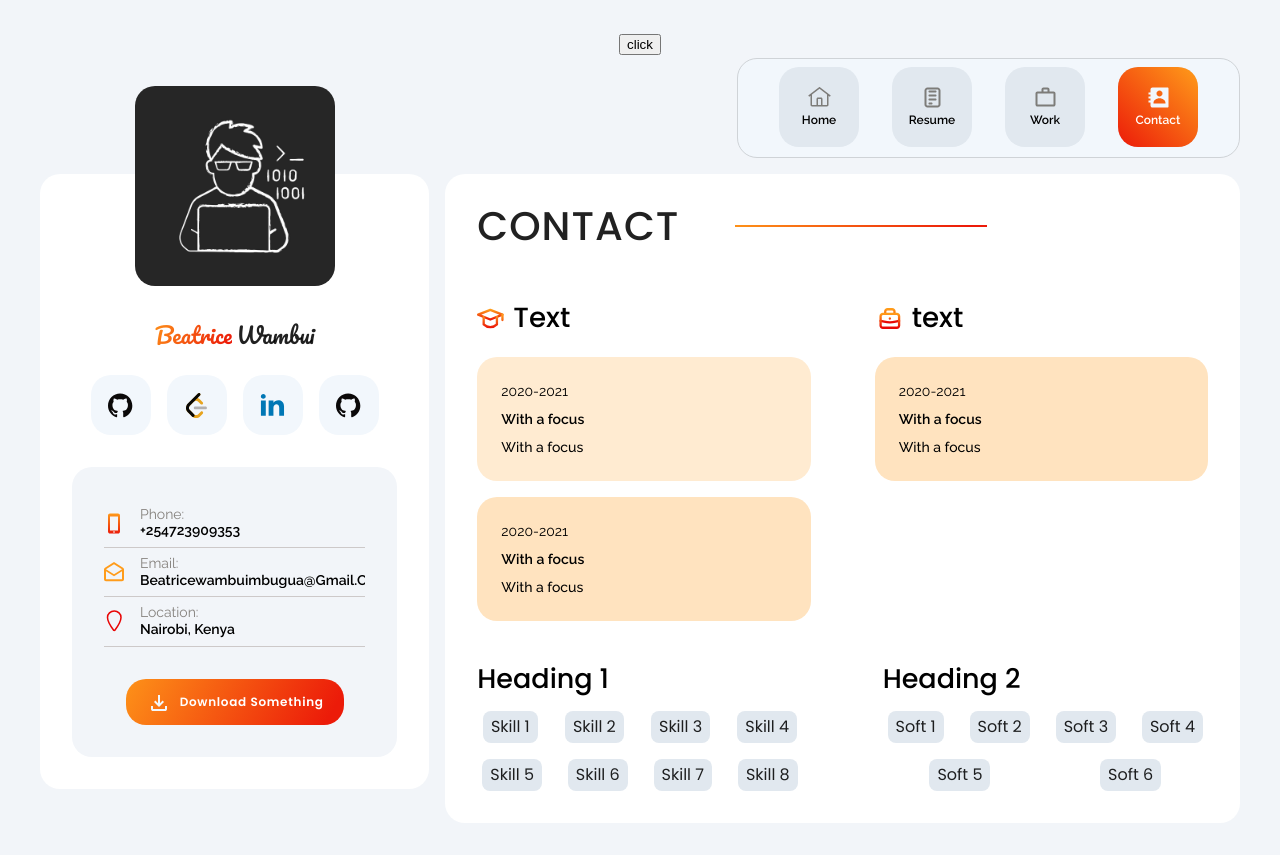
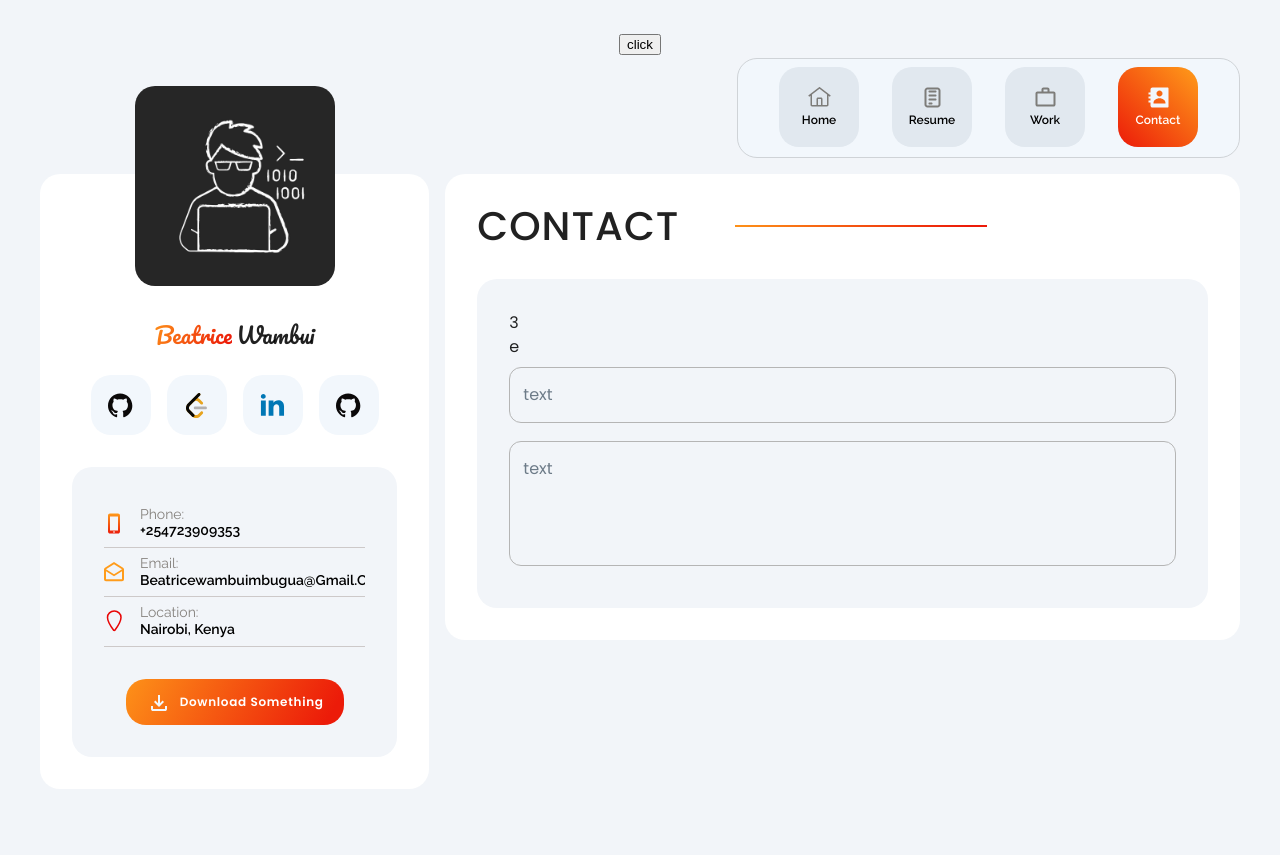
Before and after one commit to IrfanAlvi01/folio-alpha, a React (Vite) app: page / in a window 1280 px wide. Both pictures are taken after a click on the button "Contact". After the commit the page ends 821 px from the top, so only its background shows below. Built offline with nearby package versions, Linux system fonts and the light colour scheme.

Commit message:
started working on contact section of the folio

```diff
--- a/src/components/maincontainer/contact/Index.jsx
+++ b/src/components/maincontainer/contact/Index.jsx
@@ -1,33 +1,12 @@
 import React from "react";
-import { Box, Grid, Slide, Typography } from "@mui/material";
+import { Box, Grid, Slide, Stack, TextField, Typography } from "@mui/material";
 import {
   MainHeader,
-  coloredBoxStyle1,
-  coloredBoxStyle2,
-  coloredChipBox,
+  textfieldStyle,
   globleTypographies,
   mainContainerBoxStyle,
+  sidebarInfoStackStyle,
 } from "../../../utils/muiComponentStyles";
-import { CodeIcon, EduIcon, ExpIcon } from "../../../assets/AssetExporter";
-
-const workSkillList = [
-  "Skill 1",
-  "Skill 2",
-  "Skill 3",
-  "Skill 4",
-  "Skill 5",
-  "Skill 6",
-  "Skill 7",
-  "Skill 8",
-];
-const softSkillList = [
-  "Soft 1",
-  "Soft 2",
-  "Soft 3",
-  "Soft 4",
-  "Soft 5",
-  "Soft 6",
-];
 
 const Index = ({ currentIndex, activeIndex }) => {
   return (
@@ -42,156 +21,34 @@ const Index = ({ currentIndex, activeIndex }) => {
         <MainHeader leftDir={"190%"} variant="custom">
           Contact
         </MainHeader>
-        <Grid spacing={8} mt={-4} container>
-          <Grid item sm={6}>
-            <Box my={2} display={"flex"} alignItems={"center"}>
-              <Box component={EduIcon} sx={{ minWidth: 20, mr: 1 }} />
-              <Typography
-                component="span"
-                sx={globleTypographies}
-                variant="education"
-              >
-                Text
-              </Typography>
-            </Box>
-            <Box sx={coloredBoxStyle1}>
-              <Typography
-                my={1}
-                component="p"
-                sx={globleTypographies}
-                variant="education1"
-              >
-                2020-2021
-              </Typography>
-              <Typography
-                my={1}
-                component="p"
-                sx={globleTypographies}
-                variant="education2"
-              >
-                With a focus
-              </Typography>
-              <Typography
-                my={1}
-                component="p"
-                sx={globleTypographies}
-                variant="education3"
-              >
-                With a focus
-              </Typography>
-            </Box>
-            <Box mt={2} sx={coloredBoxStyle2}>
-              <Typography
-                my={1}
-                component="p"
-                sx={globleTypographies}
-                variant="education1"
-              >
-                2020-2021
-              </Typography>
-              <Typography
-                my={1}
-                component="p"
-                sx={globleTypographies}
-                variant="education2"
-              >
-                With a focus
-              </Typography>
-              <Typography
-                my={1}
-                component="p"
-                sx={globleTypographies}
-                variant="education3"
-              >
-                With a focus
-              </Typography>
-            </Box>
-          </Grid>
-          <Grid item sm={6}>
-            <Box my={2} display={"flex"} alignItems={"center"}>
-              <Box component={ExpIcon} sx={{ minWidth: 20, mr: 1 }} />
-              <Typography
-                component="span"
-                sx={{ ...globleTypographies, fontWeight: 700 }}
-                variant="education"
-              >
-                text
-              </Typography>
-            </Box>
-            <Box sx={coloredBoxStyle2}>
-              <Typography
-                my={1}
-                component="p"
-                sx={globleTypographies}
-                variant="education1"
-              >
-                2020-2021
-              </Typography>
-              <Typography
-                my={1}
-                component="p"
-                sx={globleTypographies}
-                variant="education2"
-              >
-                With a focus
-              </Typography>
-              <Typography
-                my={1}
-                component="p"
-                sx={globleTypographies}
-                variant="education3"
-              >
-                With a focus
-              </Typography>
-            </Box>
-          </Grid>
-        </Grid>
-        <Grid spacing={10} mt={-4} container>
-          <Grid item sm={6}>
-            <Typography
-              component="span"
-              sx={globleTypographies}
-              variant="workSkillHeading"
-            >
-              Heading 1
-            </Typography>
-            <Box
-              mt={2}
-              gap={2}
-              display="flex"
-              flexWrap="wrap"
-              justifyContent="space-around"
-            >
-              {workSkillList?.map((skill, idx) => (
-                <Box key={idx} sx={coloredChipBox}>
-                  {skill}
-                </Box>
-              ))}
-            </Box>
-          </Grid>
-          <Grid item sm={6}>
-            <Typography
-              component="span"
-              sx={globleTypographies}
-              variant="workSkillHeading"
-            >
-              Heading 2
-            </Typography>
-            <Box
-              mt={2}
-              gap={2}
-              display="flex"
-              flexWrap="wrap"
-              justifyContent="space-around"
-            >
-              {softSkillList?.map((skill, idx) => (
-                <Box key={idx} sx={coloredChipBox}>
-                  {skill}
-                </Box>
-              ))}
-            </Box>
-          </Grid>
-        </Grid>
+        <Stack sx={sidebarInfoStackStyle}>
+          <Typography>3</Typography>
+          <Typography>e</Typography>
+
+          <TextField
+            fullWidth
+            sx={{ ...textfieldStyle, mt: 1 }}
+            label="text"
+            rows={4}
+            name="note"
+            // onChange={(e) => handleStateChange(e)}
+            InputLabelProps={{
+              style: { color: "#6D7B88" },
+            }}
+          />
+          <TextField
+            fullWidth
+            multiline
+            sx={{ ...textfieldStyle, mt: 1 }}
+            label="text"
+            rows={4}
+            name="note"
+            // onChange={(e) => handleStateChange(e)}
+            InputLabelProps={{
+              style: { color: "#6D7B88" },
+            }}
+          />
+        </Stack>
       </Box>
     </Slide>
   );
--- a/src/utils/muiComponentStyles.jsx
+++ b/src/utils/muiComponentStyles.jsx
@@ -274,3 +274,39 @@ export const coloredChipBox = {
     backgroundColor: "background.topbarIcon",
   },
 };
+
+export const textfieldStyle = {
+  width: "100%",
+  input: {
+    color: "primary.fontColor",
+    // background: "#FFFFFF",
+    fontFamily: "Poppins",
+  },
+  label: {
+    color: "primary.fontColor",
+    // background: "#FFFFFF",
+    fontFamily: "Poppins",
+  },
+  // "& .MuiInput-underline:after": {
+  //   borderBottomColor: "green",
+  // },
+  "& .MuiOutlinedInput-root": {
+    marginBottom: "10px",
+    "& fieldset": {
+      fontFamily: "Poppins",
+      borderColor: "#B5B5B5",
+      borderRadius: 3,
+    },
+    "& label": {
+      // fontFamily: "Poppins",
+      // borderColor: "#EDEDED",
+      color: "red",
+    },
+    "&:hover fieldset": {
+      borderColor: "#7D8EA3",
+    },
+    "&.Mui-focused fieldset": {
+      borderColor: "#7D8EA3",
+    },
+  },
+};
```
